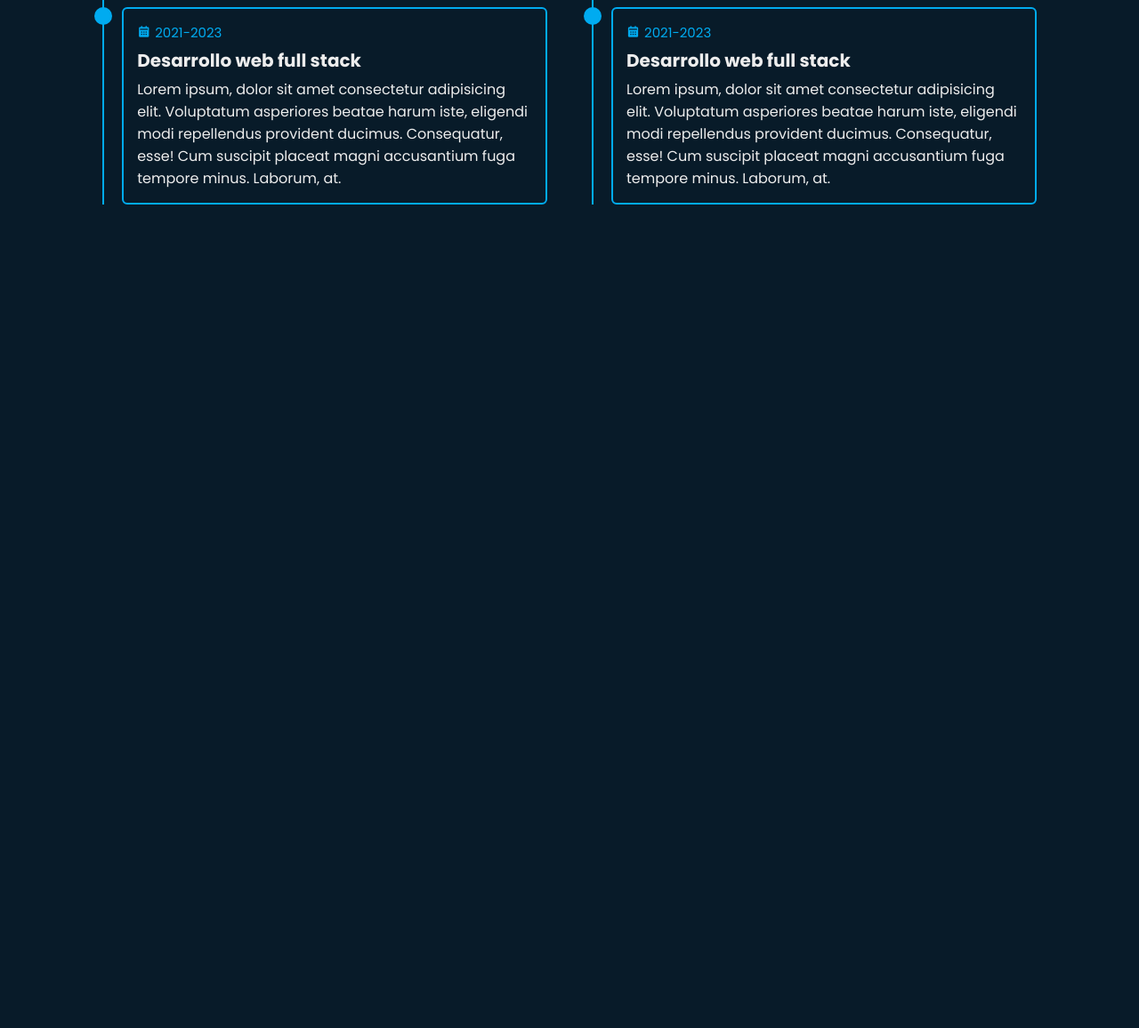
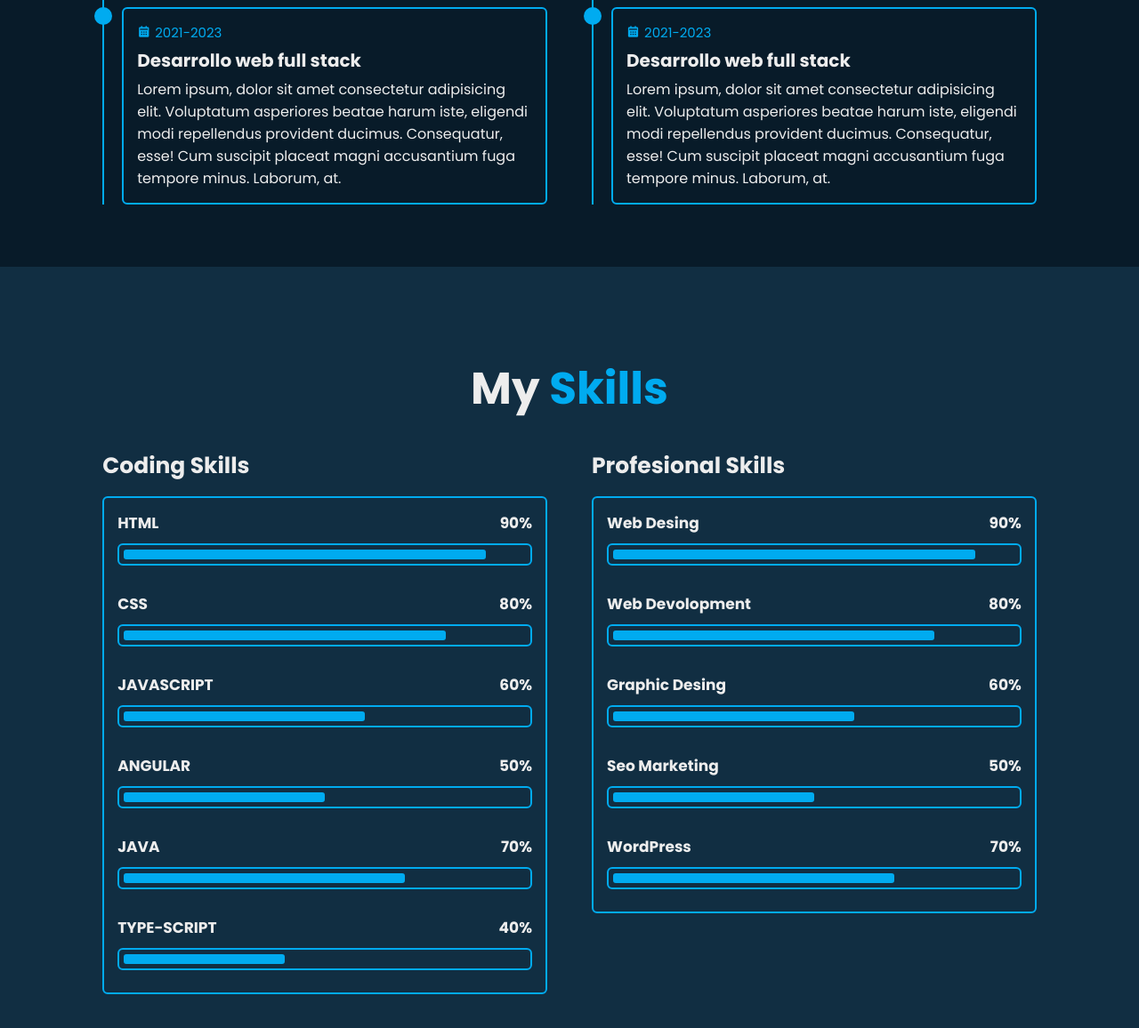
Before and after one commit to elboop86/Portfolio_Website, a plain HTML site: page index.html in a window 1280 px wide. Shown: the part 2334-3490 px from the top of the page at 89% size. Before the commit the page ends 2634 px from the top, so only its background shows below. Drawn offline with nearby package versions, Linux system fonts and the light colour scheme.

Commit message:
Skills Coding y profesional

```diff
--- a/css/style.css
+++ b/css/style.css
@@ -394,3 +394,130 @@ span {
     font-size: 1.6rem;
     padding-top: .5rem;
 }
+
+/* Skills Desing */
+
+.skills {
+    min-height: auto;
+    padding-bottom: 7rem;
+    background: var(--second-bg-color);
+}
+
+.skills .skills-row {
+    display: flex;
+    flex-wrap: wrap;
+    gap: 5rem;
+}
+
+.skills-row .skills-column {
+    flex: 1 1 40rem;
+}
+
+.skills-column .title {
+    font-size: 2.5rem;
+    margin: 0 0 1.5rem;
+}
+
+.skills-box .skills-content {
+    position: relative;
+    border: .2rem solid var(--main-color);
+    border-radius: .6rem;
+    padding: .5rem 1.5rem;
+    z-index: 1;
+    overflow: hidden;
+}
+
+.skills-box .skills-content::before {
+    content: '';
+    position: absolute;
+    top: 0;
+    left: 0;
+    width: 0;
+    height: 100%;
+    background: var(--bg-color);
+    z-index: -1;
+    transition: .5s;
+}
+
+
+.skills-box .skills-content:hover::before {
+    width: 100%;
+}
+
+
+.skills-content .progress {
+    padding: 1rem 0;
+}
+
+.skills-content .progress h3 {
+    font-size: 1.7rem;
+    display: flex;
+    justify-content: space-between;
+}
+
+.skills-content .progress h3 span {
+    color: var(--text-color);
+}
+
+.skills-content .progress .bar {
+    height: 2.5rem;
+    border-radius: .6rem;
+    border: .2rem solid var(--main-color);
+    padding: .5rem;
+    margin: 1rem 0;
+}
+
+.skills-content .progress .bar span {
+    display: block;
+    height: 100%;
+    border-radius: .3rem;
+    background: var(--main-color);
+}
+
+/* Input progress  Codding Skills */
+
+.skills-column:nth-child(1) .skills-content .progress:nth-child(1) .bar span {
+    width: 90%;
+}
+
+.skills-column:nth-child(1) .skills-content .progress:nth-child(2) .bar span {
+    width: 80%;
+}
+
+.skills-column:nth-child(1) .skills-content .progress:nth-child(3) .bar span {
+    width: 60%;
+}
+
+.skills-column:nth-child(1) .skills-content .progress:nth-child(4) .bar span {
+    width: 50%;
+}
+
+.skills-column:nth-child(1) .skills-content .progress:nth-child(5) .bar span {
+    width: 70%;
+}
+
+.skills-column:nth-child(1) .skills-content .progress:nth-child(6) .bar span {
+     width: 40%;
+}
+
+/* Profesional skills */
+
+.skills-column:nth-child(2) .skills-content .progress:nth-child(1) .bar span {
+    width: 90%;
+}
+
+.skills-column:nth-child(2) .skills-content .progress:nth-child(2) .bar span {
+    width: 80%;
+}
+
+.skills-column:nth-child(2) .skills-content .progress:nth-child(3) .bar span {
+    width: 60%;
+}
+
+.skills-column:nth-child(2) .skills-content .progress:nth-child(4) .bar span {
+    width: 50%;
+}
+
+.skills-column:nth-child(2) .skills-content .progress:nth-child(5) .bar span {
+    width: 70%;
+}
--- a/index.html
+++ b/index.html
@@ -151,6 +151,85 @@
   </div>
 </section>
 
-    <script src="js/main.js"></script>
+<!-- Skills section desing -->
+
+<section class="skills" id="skills">
+  <h2 class="heading">My <span>Skills</span></h2>
+
+  <div class="skills-row">
+    <div class="skills-column">
+      <h3 class="title">Coding Skills</h3>
+
+      <div class="skills-box">
+        <div class="skills-content">
+          <div class="progress">
+            <h3>HTML <span>90%</span></h3>
+            <div class="bar"><span></span></div>
+          </div>
+
+          <div class="progress">
+            <h3>CSS <span>80%</span></h3>
+            <div class="bar"><span></span></div>
+          </div>
+
+          <div class="progress">
+            <h3>JAVASCRIPT <span>60%</span></h3>
+            <div class="bar"><span></span></div>
+          </div>
+
+          <div class="progress">
+            <h3>ANGULAR <span>50%</span></h3>
+            <div class="bar"><span></span></div>
+          </div>
+
+          <div class="progress">
+            <h3>JAVA <span>70%</span></h3>
+            <div class="bar"><span></span></div>
+          </div>
+
+          <div class="progress">
+            <h3>TYPE-SCRIPT <span>40%</span></h3>
+            <div class="bar"><span></span></div>
+          </div>
+        </div>
+      </div>
+    </div>
+
+    <div class="skills-column">
+      <h3 class="title">Profesional Skills</h3>
+
+      <div class="skills-box">
+        <div class="skills-content">
+          <div class="progress">
+            <h3>Web Desing <span>90%</span></h3>
+            <div class="bar"><span></span></div>
+          </div>
+
+          <div class="progress">
+            <h3>Web Devolopment <span>80%</span></h3>
+            <div class="bar"><span></span></div>
+          </div>
+
+          <div class="progress">
+            <h3>Graphic Desing <span>60%</span></h3>
+            <div class="bar"><span></span></div>
+          </div>
+
+          <div class="progress">
+            <h3>Seo Marketing <span>50%</span></h3>
+            <div class="bar"><span></span></div>
+          </div>
+
+          <div class="progress">
+            <h3>WordPress <span>70%</span></h3>
+            <div class="bar"><span></span></div>
+          </div>
+        </div>
+      </div>
+    </div>
+  </div>
+</section>
+
+  <script src="js/main.js"></script>
   </body>
 </html>
```
Also changed, not shown: img/logo.png (added).
